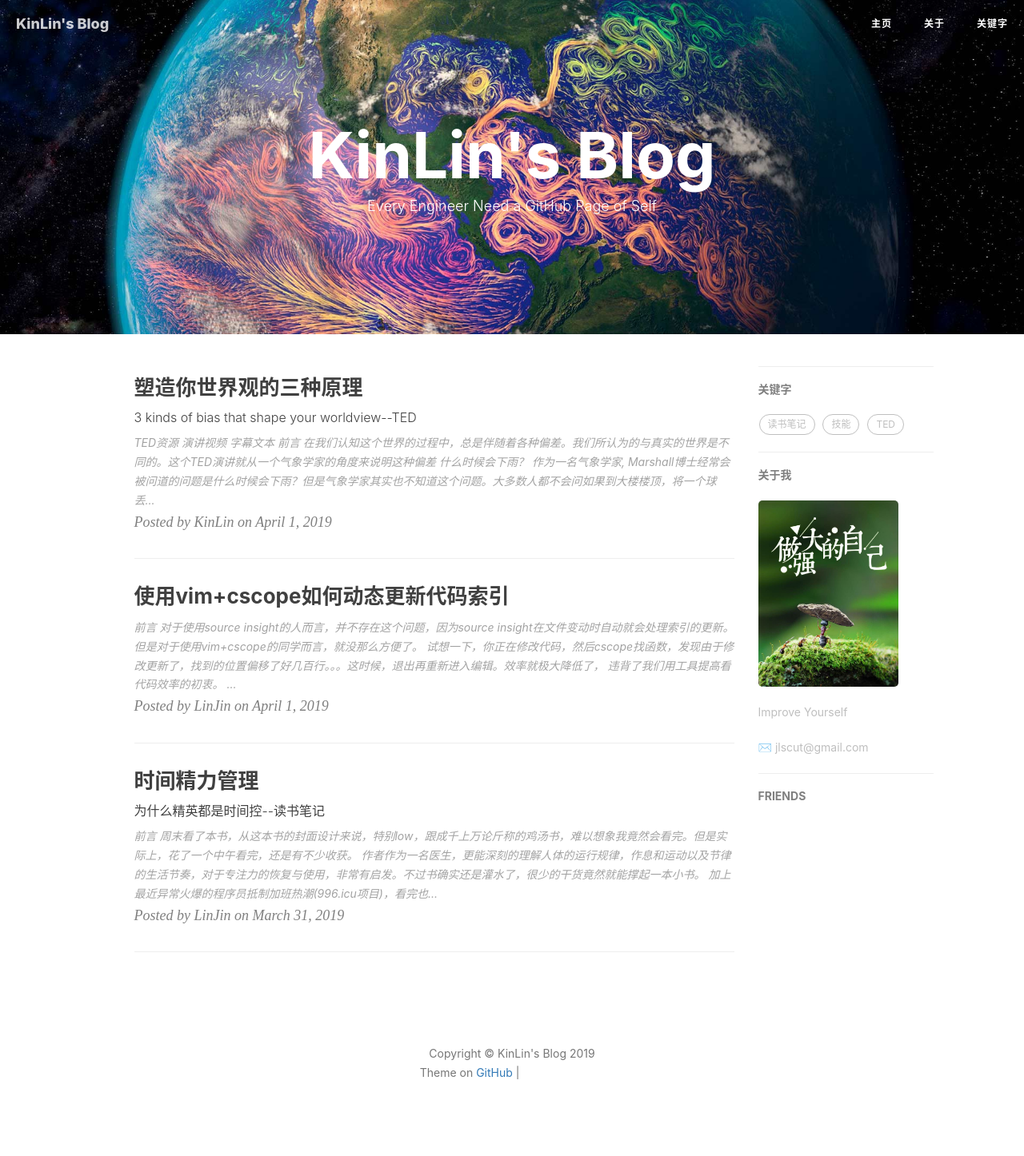
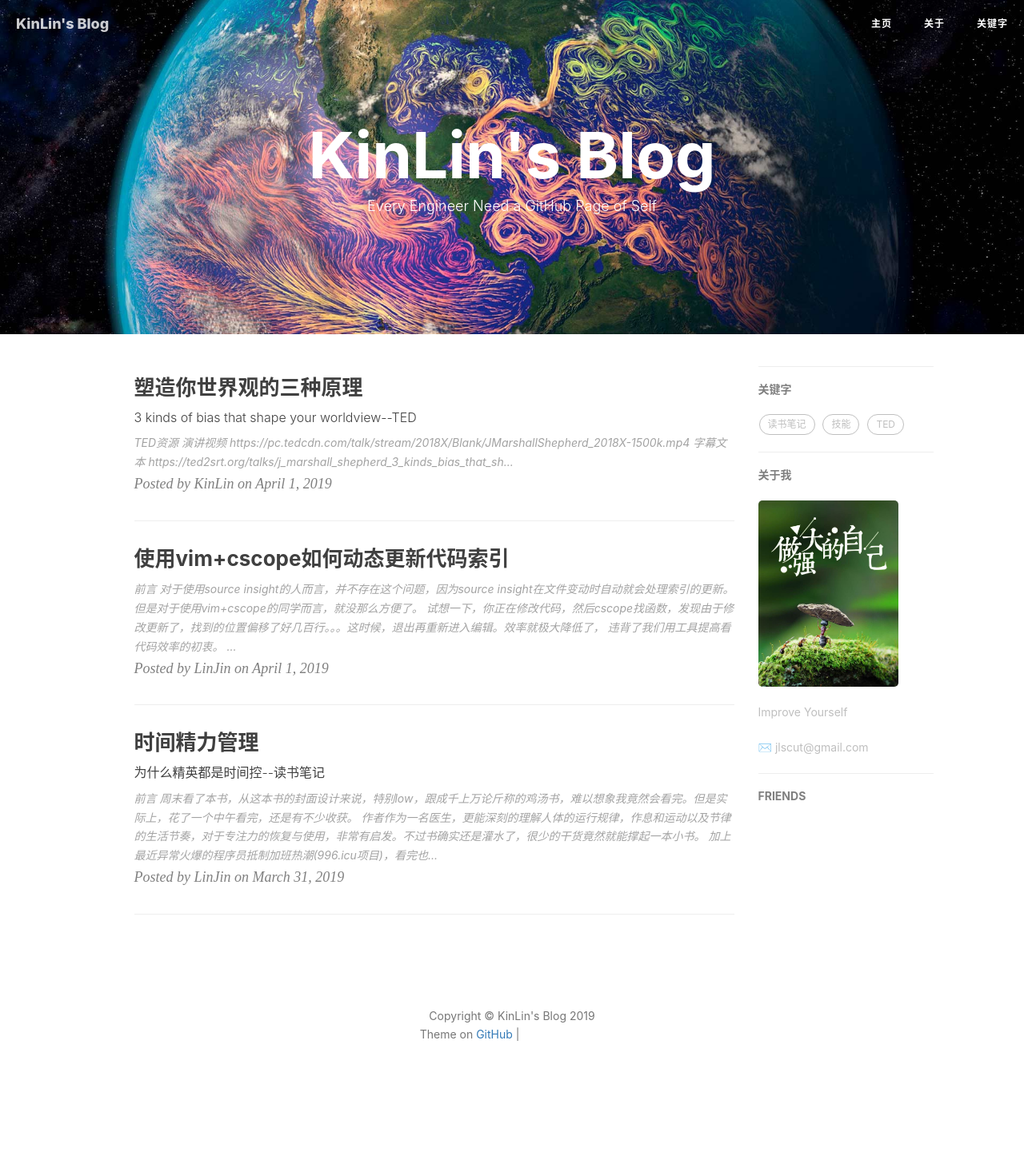
Before and after one commit to kinlin/kinlin.github.io, a Jekyll site: the page built from index.html, in a window 1280 px wide. Shown: the whole page at 80% size. Built offline with Jekyll 4.4.1, drawn with Linux system fonts in a browser that asks for light colours; nearby versions of some CDN libraries; the list of posts is cut into pages by our own code; comment, search, counter and statistics services are not loaded; after the commit the page ends 1398 px from its top, so only the background shows below that; some of the changed lines change nothing that is shown; grey boxes are pictures that could not be loaded.

Commit message:
correct something

```diff
--- a/_posts/2019-04-01-TED-Talks-3-kinds-of-bias-that-shape-ypur-worldview.md
+++ b/_posts/2019-04-01-TED-Talks-3-kinds-of-bias-that-shape-ypur-worldview.md
@@ -12,10 +12,10 @@ tags:
 
 ### TED资源
 * *演讲视频*
-![TedTalks](https://pc.tedcdn.com/talk/stream/2018X/Blank/JMarshallShepherd_2018X-1500k.mp4)
+    - https://pc.tedcdn.com/talk/stream/2018X/Blank/JMarshallShepherd_2018X-1500k.mp4
 
 * *字幕文本*
-![ted2srt](https://ted2srt.org/talks/j_marshall_shepherd_3_kinds_bias_that_shape_your_worldview)
+    - https://ted2srt.org/talks/j_marshall_shepherd_3_kinds_bias_that_shape_your_worldview
 
 
 ### 前言
```
